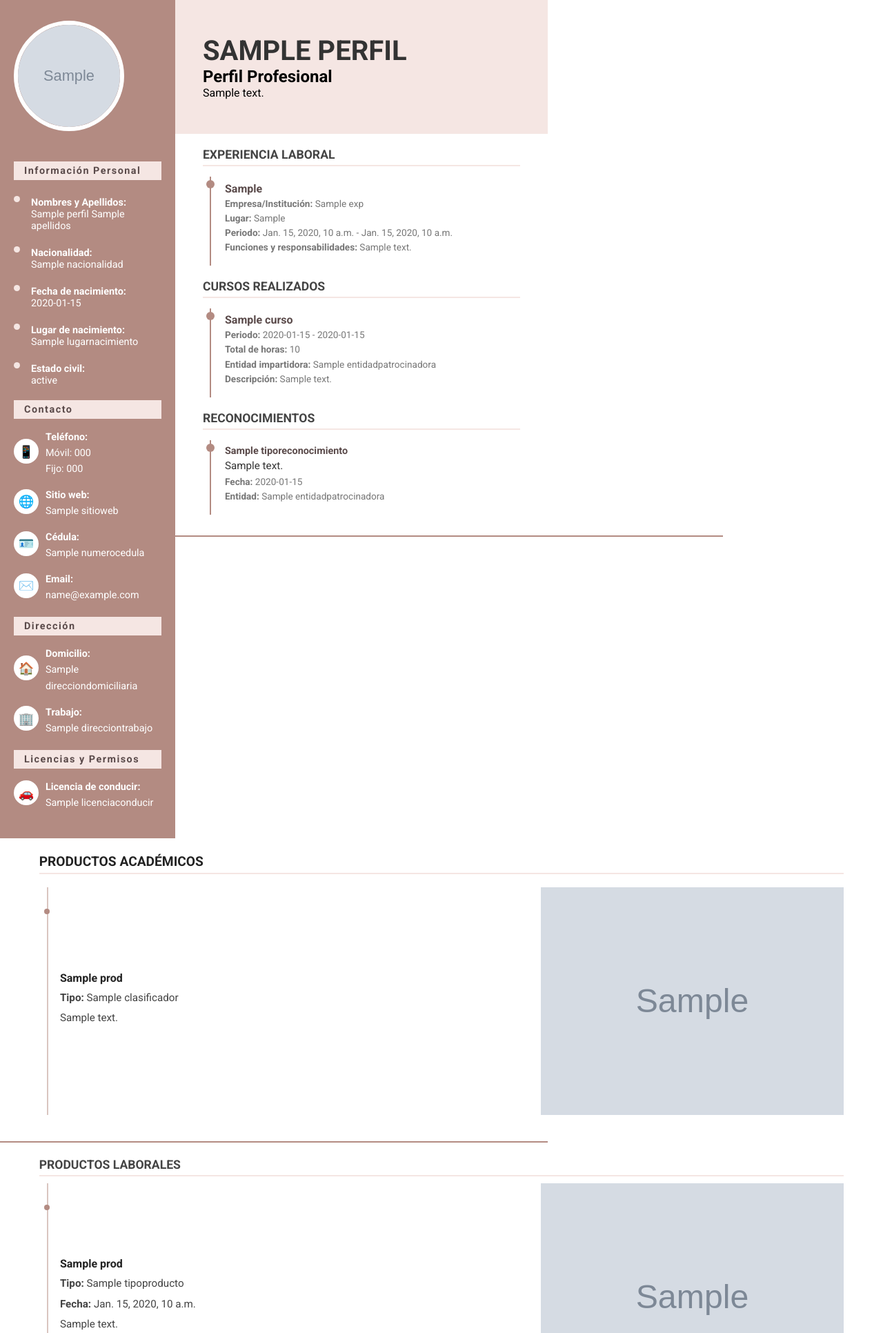
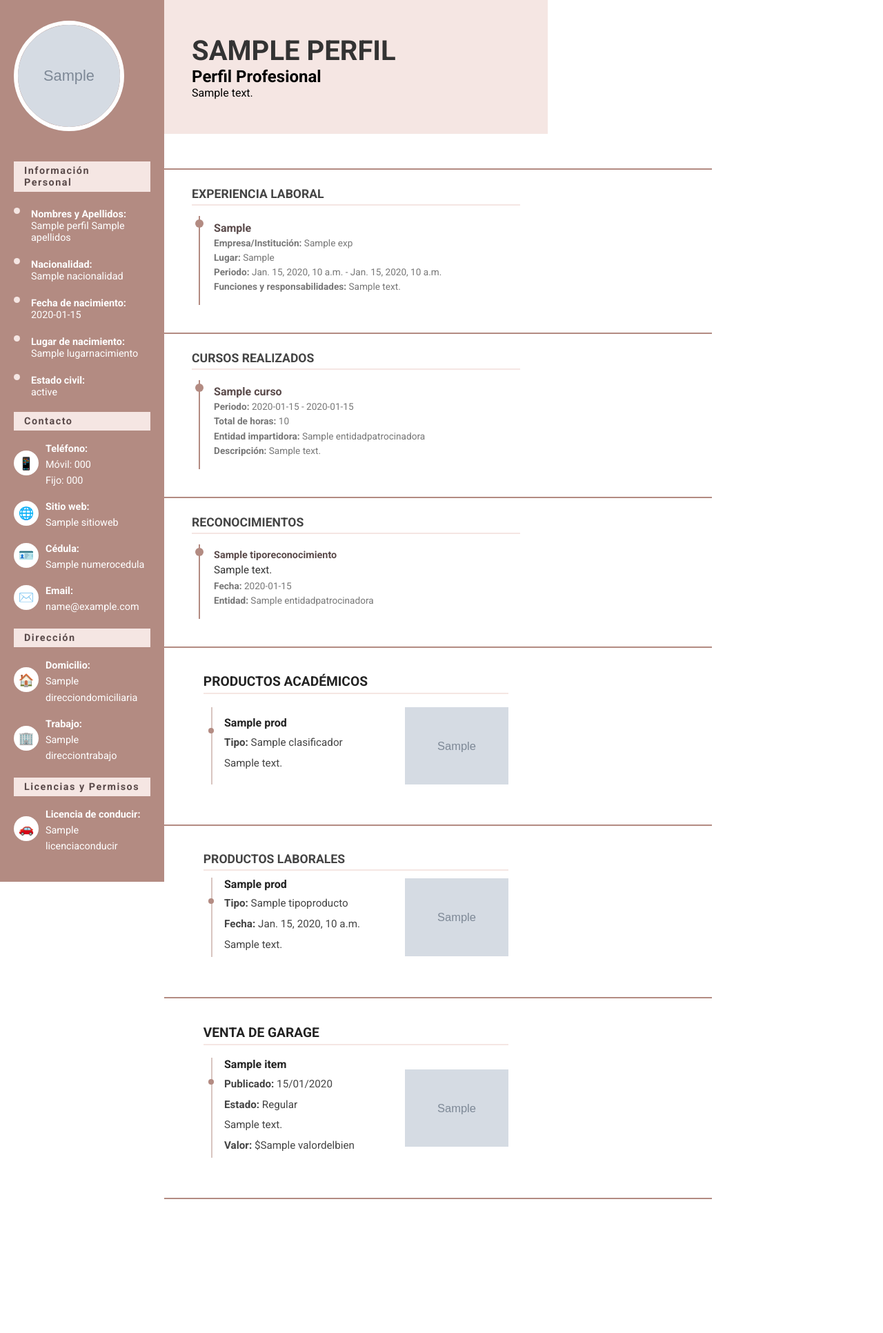
Before and after one commit to vanedelsaltos/proyecto-hoja-de-vida, a Django app: template hojadevida/templates/pdf/hoja_de_vida.html in a window 1280 px wide. Shown: the top 1932 px of the page at 69% size. Run offline with Django 5.2, Linux system fonts and the light colour scheme; the template is opened without the code that fills it: most values are stand-ins (such as "Sample title", 1, 10 or a date in 2020); grey boxes marked "Sample" are stand-in pictures.

Commit message:
cambio en el pdf

```diff
--- a/hojadevida/static/css/hoja_de_vida.css
+++ b/hojadevida/static/css/hoja_de_vida.css
@@ -599,6 +599,28 @@ body {
     color: #444;
 }
 
+.cv-container {
+    display: flex;
+    align-items: flex-start; /* para que el main se alinee al top del sidebar */
+}
+
+.sidebar {
+    width: 30%; /* tamaño fijo para sidebar */
+}
+
+.main-content {
+    width: 70%;
+    display: flex;
+    flex-direction: column;
+}
+
+/* Esta clase asegura que las secciones suban si hay espacios vacíos */
+.first-page-sections {
+    display: flex;
+    flex-direction: column;
+    gap: 10px; /* espacio entre secciones */
+}
+
 
 
 /* ===================== CONFIGURACIÓN PDF ===================== */
--- a/hojadevida/templates/pdf/hoja_de_vida.html
+++ b/hojadevida/templates/pdf/hoja_de_vida.html
@@ -9,11 +9,8 @@
 </head>
 <body>
 
-
 <!-- ===================== CV PRINCIPAL ===================== -->
 <div class="cv-container">
-
-
 
     <!-- ========== COLUMNA IZQUIERDA ========== -->
     <aside class="sidebar">
@@ -26,8 +23,6 @@
         </div>
 
         {% if perfil %}
-
-
 
         <!-- Información Personal -->
         <section class="sidebar-section">
@@ -64,11 +59,7 @@
                     </li>
                 {% endif %}
             </ul>
-
         </section>
-
-
-
 
         <!-- Contacto -->
         <section class="sidebar-section">
@@ -88,21 +79,18 @@
                         </span>
                     </li>
                 {% endif %}
-
                 {% if perfil.sitioweb %}
                     <li class="contact-item">
                         <div class="icon-circle">🌐</div>
                         <span><strong>Sitio web:</strong><br><a href="{{ perfil.sitioweb }}" target="_blank">{{ perfil.sitioweb }}</a></span>
                     </li>
                 {% endif %}
-
                 {% if perfil.numerocedula %}
                     <li class="contact-item">
                         <div class="icon-circle">🪪</div>
                         <span><strong>Cédula:</strong><br>{{ perfil.numerocedula }}</span>
                     </li>
                 {% endif %}
-
                 {% if perfil.email %}
                     <li class="contact-item">
                         <div class="icon-circle">✉️</div>
@@ -111,9 +99,6 @@
                 {% endif %}
             </ul>
         </section>
-
-
-
 
         <!-- Dirección -->
         <section class="sidebar-section">
@@ -134,8 +119,6 @@
             </ul>
         </section>
 
-
-
         <!-- Licencias y Permisos -->
         <section class="sidebar-section">
             <h2 class="sidebar-title">Licencias y Permisos</h2>
@@ -149,20 +132,17 @@
             </ul>
         </section>
 
-
         {% endif %}
     </aside>
 
-
-
-
     <!-- ========== COLUMNA DERECHA ========== -->
     <main class="main-content">
-        {% if perfil %}
 
-
+        <!-- ===================== PRIMERA HOJA FLEX ===================== -->
+        <div class="first-page-sections">
 
             <!-- NOMBRE Y DESCRIPCIÓN -->
+            {% if perfil %}
             <header class="header-right">
                 <h1>{{ perfil.nombre_completo|upper }}</h1>
                 {% if perfil.descripcionperfil %}
@@ -173,8 +153,7 @@
                 {% endif %}
             </header>
             {% endif %}
-
-
+            {% if perfil.descripcionperfil %}<div class="separador-completa"></div>{% endif %}
 
             <!-- EXPERIENCIA LABORAL -->
             {% if experiencias %}
@@ -200,9 +179,8 @@
                     {% endfor %}
                 </div>
             </section>
+            <div class="separador-completa"></div>
             {% endif %}
-
-
 
             <!-- CURSOS REALIZADOS -->
             {% if cursos %}
@@ -228,12 +206,10 @@
                     {% endfor %}
                 </div>
             </section>
+            <div class="separador-completa"></div>
             {% endif %}
 
-
-
-
-        <!-- ===================== RECONOCIMIENTOS ===================== -->
+            <!-- RECONOCIMIENTOS -->
             {% if reconocimientos %}
             <section class="section-main">
                 <h2 class="main-title">RECONOCIMIENTOS</h2>
@@ -256,141 +232,81 @@
                     {% endfor %}
                 </div>
             </section>
+            <div class="separador-completa"></div>
             {% endif %}
 
+        </div> <!-- fin first-page-sections -->
 
-
-
-
-
-
-
-<!-- ===================== SEPARADOR COMPLETO ===================== -->
-<div class="separador-completa"></div>
-</div>
-
-<!-- ===================== PRODUCTOS ACADÉMICOS ===================== -->
+        <!-- ===================== SECCIONES FULL WIDTH ===================== -->
         {% if productos_academicos %}
         <section class="productos-academicos">
-
             <h2 class="main-title">PRODUCTOS ACADÉMICOS</h2>
-
             {% for prod in productos_academicos %}
             {% if prod.activar_para_front %}
             <div class="producto-fila">
-
-        <!-- TEXTO -->
                 <div class="producto-texto">
                     <h3>{{ prod.nombrerecurso }}</h3>
-
-            {% if prod.clasificador %}
-            <p><strong>Tipo:</strong> {{ prod.clasificador }}</p>
-            {% endif %}
-
-            {% if prod.descripcion %}
-            <p>{{ prod.descripcion }}</p>
-            {% endif %}
+                    {% if prod.clasificador %}<p><strong>Tipo:</strong> {{ prod.clasificador }}</p>{% endif %}
+                    {% if prod.descripcion %}<p>{{ prod.descripcion }}</p>{% endif %}
                 </div>
-
-        <!-- IMAGEN -->
                 {% if prod.imagen %}
                 <div class="producto-imagen">
                     <img src="{{ prod.imagen.url }}" alt="{{ prod.nombrerecurso }}">
                 </div>
                 {% endif %}
-
             </div>
             {% endif %}
             {% endfor %}
-
         </section>
+        <div class="separador-completa"></div>
         {% endif %}
 
-
-
-
-
-<!-- ===================== SEPARADOR COMPLETO ===================== -->
-<div class="separador-completa"></div>
-
-<!-- ===================== PRODUCTOS LABORALES ===================== -->
         {% if productos_laborales %}
         <section class="productos-laborales">
-
             <h2 class="main-title">PRODUCTOS LABORALES</h2>
-
             {% for prod in productos_laborales %}
             {% if prod.activar_para_front %}
             <div class="producto-laboral-fila">
-
-        <!-- TEXTO -->
                 <div class="producto-laboral-texto">
                     <h3>{{ prod.nombreproducto }}</h3>
-
-            {% if prod.tipoproducto %}
-            <p><strong>Tipo:</strong> {{ prod.tipoproducto }}</p>
-            {% endif %}
-
-            {% if prod.fecha_producto %}
-            <p><strong>Fecha:</strong> {{ prod.fecha_producto }}</p>
-            {% endif %}
-
-            {% if prod.descripcion %}
-            <p>{{ prod.descripcion }}</p>
-            {% endif %}
+                    {% if prod.tipoproducto %}<p><strong>Tipo:</strong> {{ prod.tipoproducto }}</p>{% endif %}
+                    {% if prod.fecha_producto %}<p><strong>Fecha:</strong> {{ prod.fecha_producto }}</p>{% endif %}
+                    {% if prod.descripcion %}<p>{{ prod.descripcion }}</p>{% endif %}
                 </div>
-
-        <!-- IMAGEN -->
                 {% if prod.imagen %}
                 <div class="producto-laboral-imagen">
                     <img src="{{ prod.imagen.url }}" alt="{{ prod.nombreproducto }}">
                 </div>
                 {% endif %}
-
             </div>
             {% endif %}
             {% endfor %}
-
         </section>
+        <div class="separador-completa"></div>
         {% endif %}
 
-
-
-<!-- ===================== SEPARADOR COMPLETO ===================== -->
-<div class="separador-completa"></div>
-
-<!-- ===================== VENTA GARAGE ===================== -->
         {% if ventas %}
         <section class="productos-academicos">
             <h2 class="main-title">VENTA DE GARAGE</h2>
-
             {% for item in ventas %}
             <div class="producto-fila">
-
                 <div class="producto-texto">
                     <h3>{{ item.nombreproducto }}</h3>
-
                     <p><strong>Publicado:</strong> {{ item.fecha_publicacion|date:"d/m/Y" }}</p>
                     <p><strong>Estado:</strong> {{ item.estadoproducto }}</p>
-
-                {% if item.descripcion %}
-                    <p>{{ item.descripcion }}</p>
-                {% endif %}
-
+                    {% if item.descripcion %}<p>{{ item.descripcion }}</p>{% endif %}
                     <p><strong>Valor:</strong> ${{ item.valordelbien }}</p>
                 </div>
-
                 {% if item.imagen %}
                 <div class="producto-imagen">
                     <img src="{{ item.imagen.url }}" alt="{{ item.nombreproducto }}">
                 </div>
                 {% endif %}
-
             </div>
             {% endfor %}
         </section>
+        <div class="separador-completa"></div>
 {% endif %}
-
 
 <!-- ===================== PORTADA CERTIFICADOS ===================== -->
 <div style="page-break-before: always; text-align:center; font-size:42px; font-weight:bold; margin-top:120mm;">
```
Lines whose indentation alone changed are shown as unchanged.
